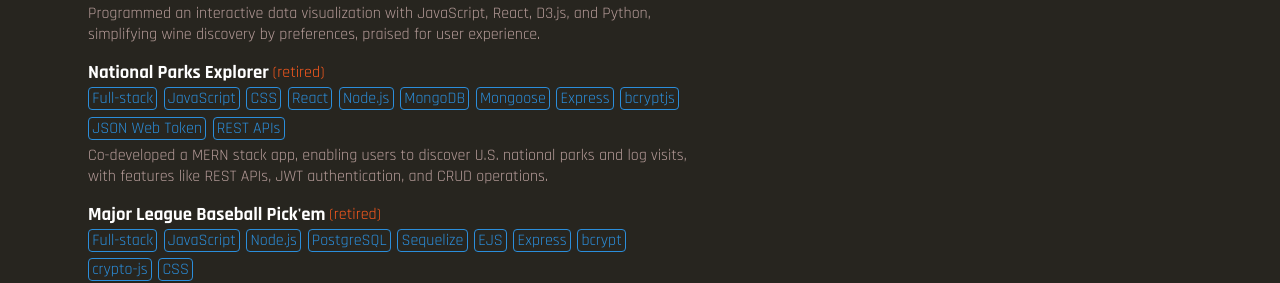
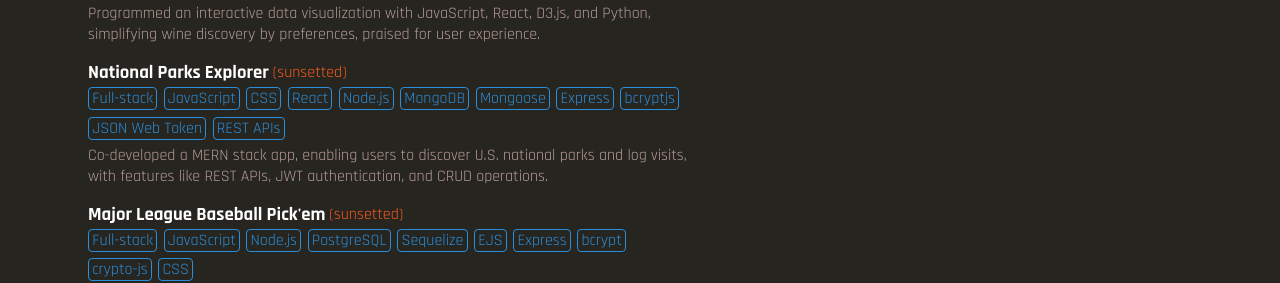
Before and after one commit to andrewbantly/portfolio, a Next.js app: page / in a window 1280 px wide. Shown: the part 859-1142 px from the top of the page. Built offline with nearby package versions, Linux system fonts and the light colour scheme.

Commit message:
change from retired to sunsetted

```diff
--- a/projectData.js
+++ b/projectData.js
@@ -34,14 +34,14 @@
         description: "Co-developed a MERN stack app, enabling users to discover U.S. national parks and log visits, with features like REST APIs, JWT authentication, and CRUD operations.",
         tools: ["Full-stack", "JavaScript", "CSS", "React", "Node.js","MongoDB", "Mongoose", "Express", "bcryptjs", "JSON Web Token", "REST APIs"],
         active: false,
-        deactivateDescription: 'retired',
+        deactivateDescription: 'sunsetted',
     }, {
         name: "Major League Baseball Pick'em",
         link: "https://pickem.herokuapp.com/",
         description: "Crafted a full-stack Node app using JavaScript, featuring real-time game odds, social interactions, and performance metrics, supported by relational databases.",
         tools: ["Full-stack", "JavaScript", "Node.js","PostgreSQL", "Sequelize", "EJS", "Express", "bcrypt", "crypto-js", "CSS"],
         active: false,
-        deactivateDescription: 'retired',
+        deactivateDescription: 'sunsetted',
     }, {
         name: "Escape From Alcatraz",
         link: "https://andrewbantly.github.io/Escape-From-Alcatraz/",
```
